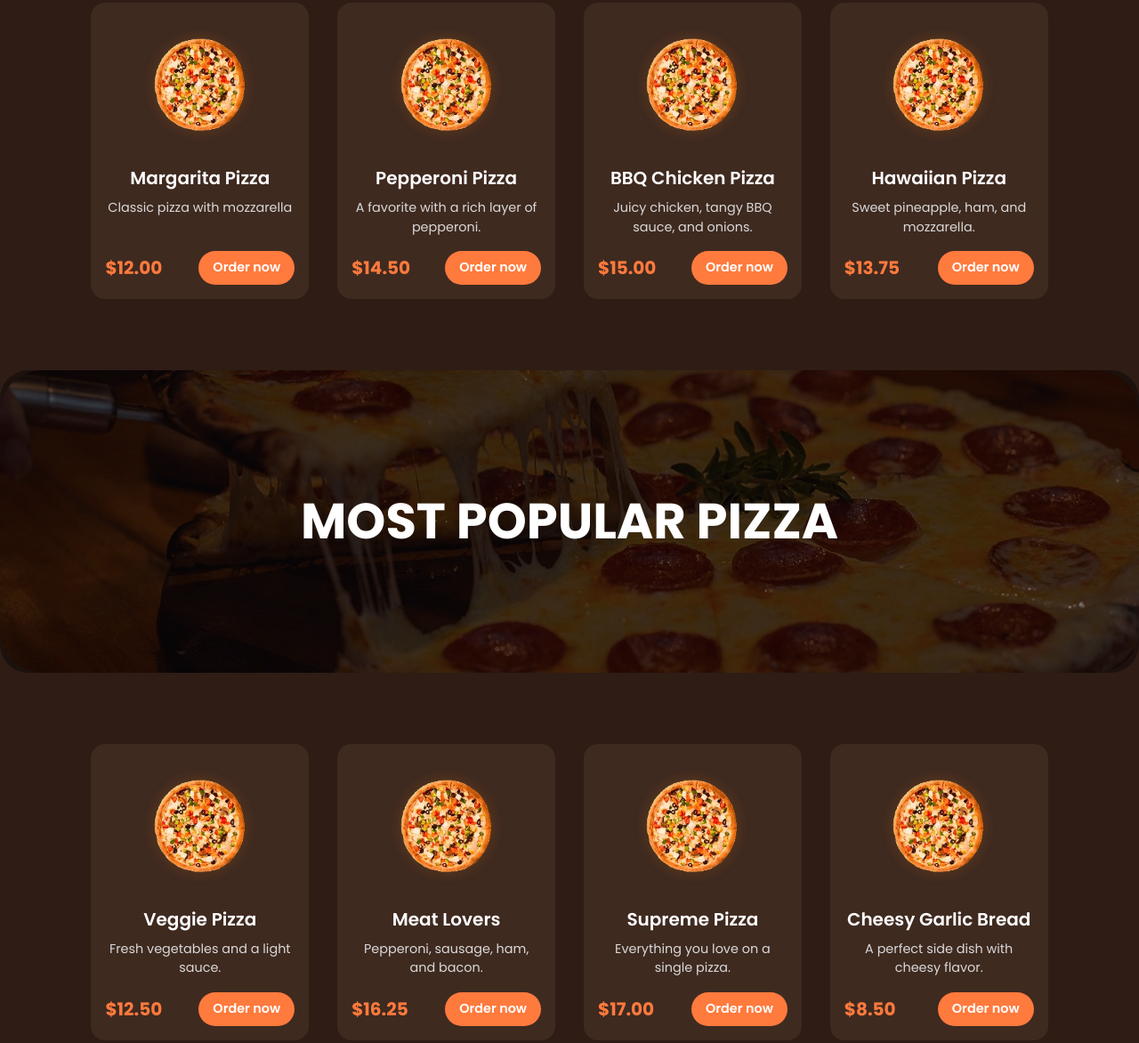
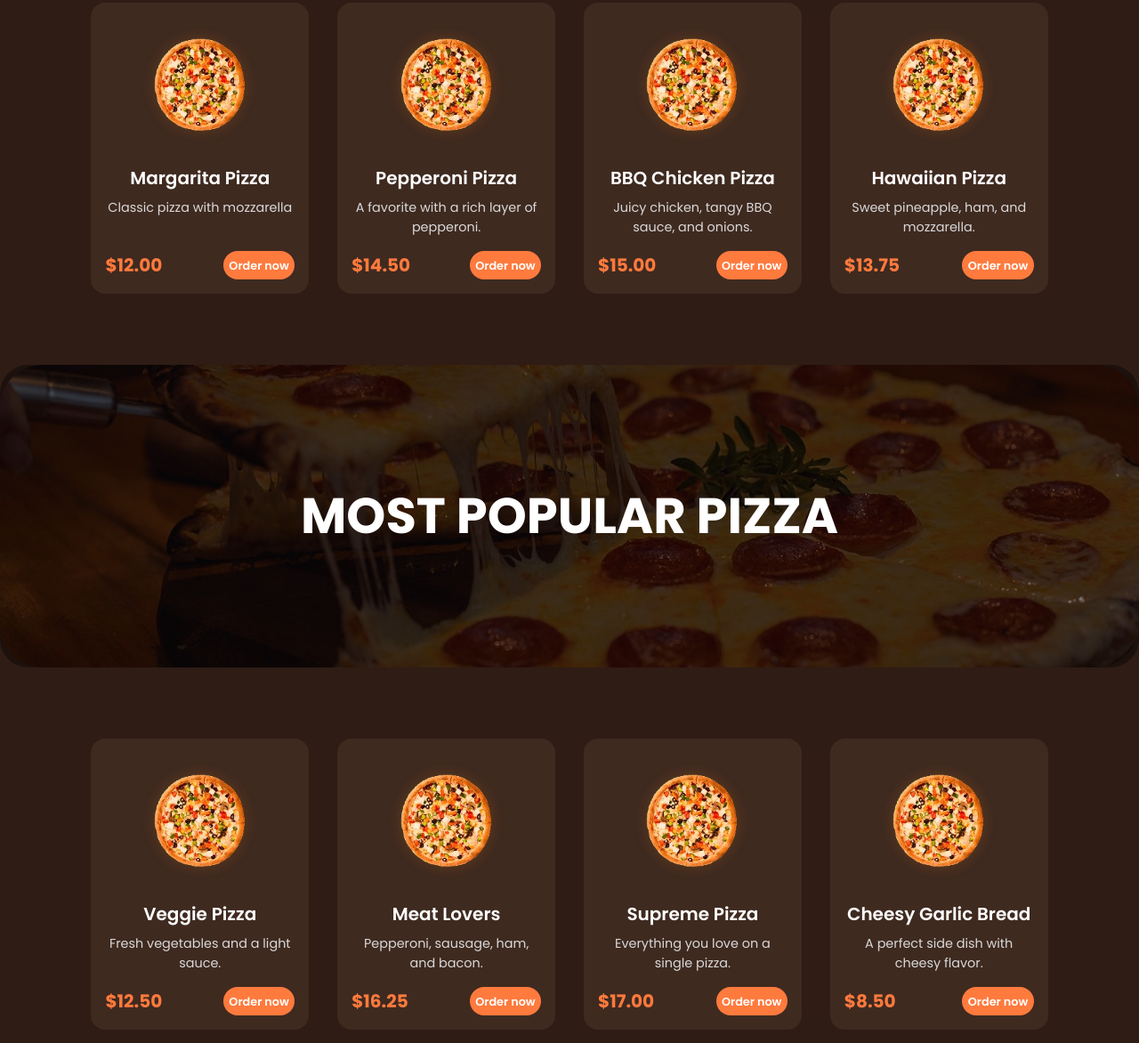
Before and after one commit to vasil-polucohvich/pizza, a plain HTML site: page index.html in a window 1280 px wide. Shown: the part 983-2155 px from the top of the page at 89% size. Drawn offline with Linux system fonts and the light colour scheme.

Commit message:
Update style.css

```diff
--- a/style/style.css
+++ b/style/style.css
@@ -404,8 +404,8 @@ ul {
 .btn-card {
     background-color: var(--color-orange-primary);
     color: var(--color-white);
-    padding: 0.5rem 1rem;
-    font-size: 0.9rem;
+    padding: 0.4rem 0.4rem;
+    font-size: 0.8rem;
 }
 
 .btn-card:hover {
```
